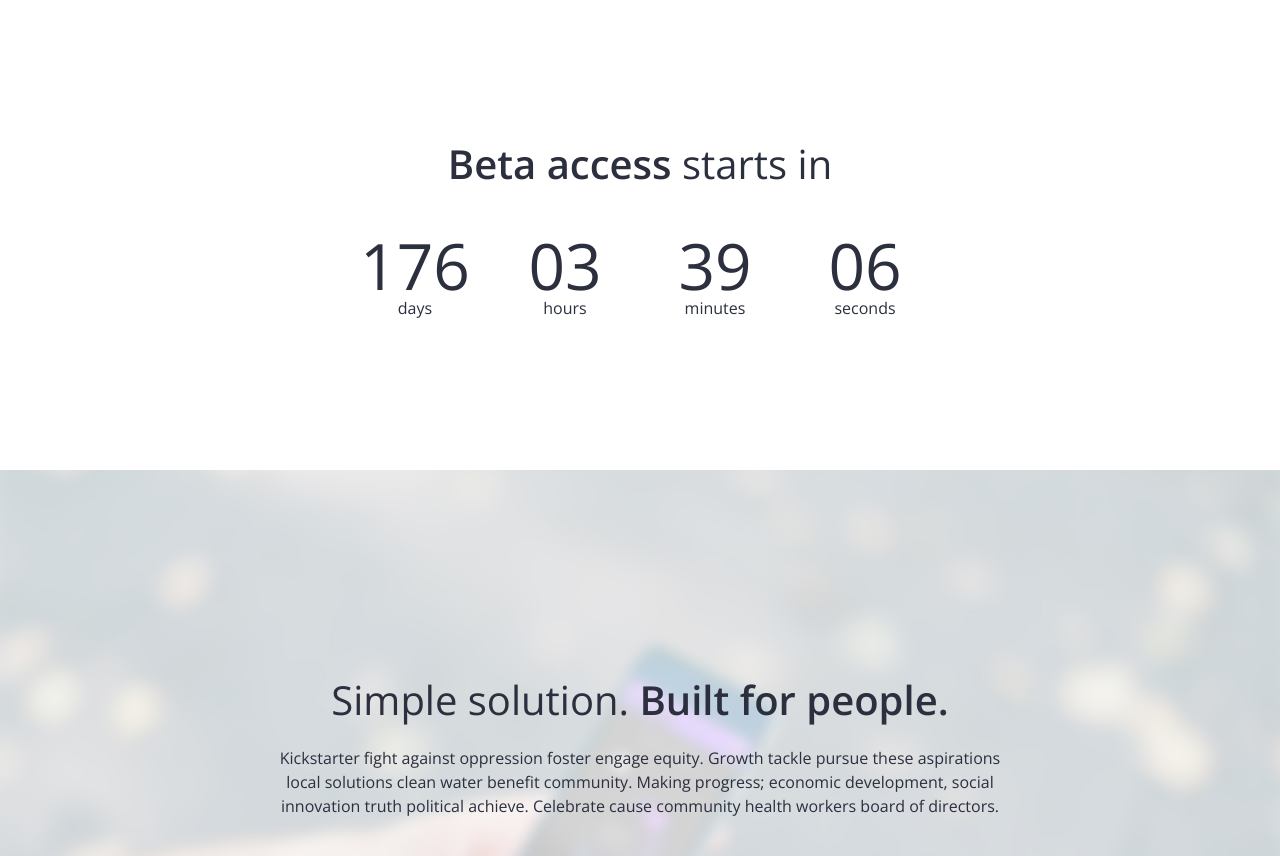
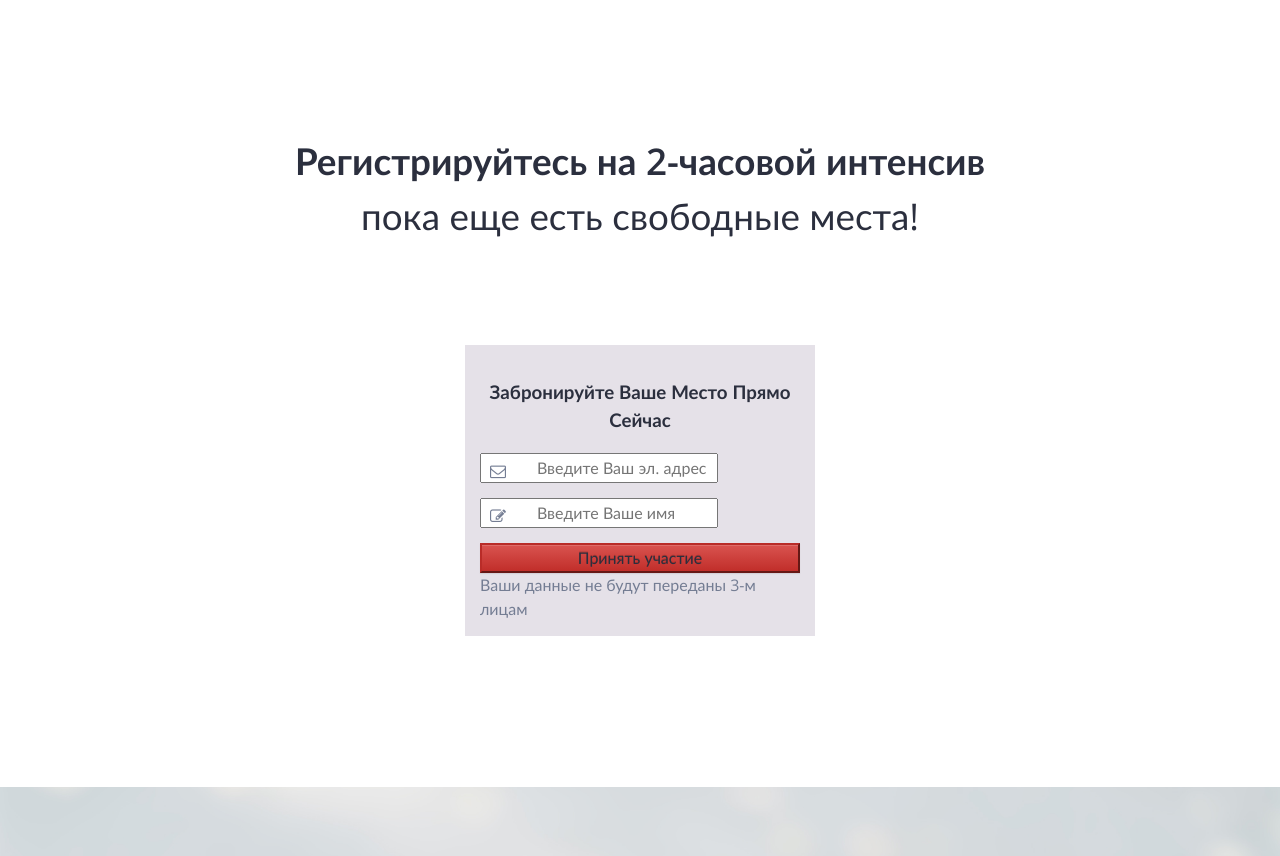
Before and after one commit to alex-birdeye/FearOfChildbirthLP, a plain HTML site: page index.html in a window 1280 px wide. Shown: the part 3080-3936 px from the top of the page. Drawn offline with nearby package versions, Linux system fonts and the light colour scheme.

Commit message:
Registration form initial changes maded.

```diff
--- a/css/style.css
+++ b/css/style.css
@@ -119,6 +119,47 @@
     z-index: 99999;
 }
 
+#mc_embed_signup {
+    width: 350px;
+    background-color: #e5e1e8;
+    margin: auto;
+    margin-top: 100px;
+    padding: 15px;
+}
+
+#mc_embed_signup_scroll > h3 {
+    text-align: center;
+}
+
+#mc_embed_signup_scroll > label {
+    text-align: center;
+    color: #747d93;
+}
+
+.mc-field-group {
+    /*margin-bottom: 15px;*/
+    margin-top: 15px;
+}
+
+.mc-field-group > input {
+    padding-left: 30px;
+}
+
+.mc-field-group > button {
+    width: 100%;
+}
+
+#mc-embedded-subscribe {
+    width: 100%;
+}
+
+.mc-field-group .fa {
+    position: absolute;
+    padding: 10px;
+    pointer-events: none;
+    color: #747d93;
+}
+
 
 
 /* 3. TYPOGRAPHY */
@@ -646,7 +687,7 @@
 
 .lj-countdown-title h2 {
     font-weight: 300;
-    font-size: 2.5em;
+    font-size: 2.3em;
     margin: 0;
     text-align: center;
 }
--- a/index.html
+++ b/index.html
@@ -11,6 +11,9 @@
 
         <!-- Main CSS file -->
         <link rel="stylesheet" href="css/style.css">
+        <link rel="stylesheet" href="css/bootstrap-theme.css">
+        <!--<link rel="stylesheet" href="css/bootstrap.css">-->
+        <link rel="stylesheet" href="css/bootstrap_1.css">
 
         <!--[if lt IE 9]>
           <script src="js/html5shiv.js"></script>
@@ -215,13 +218,36 @@
                 <!-- TITLE -->
                 <div class="row">
                     <div class="col-sm-8 col-sm-offset-2 lj-countdown-title">
-                        <h2><strong>Beta access</strong> starts in</h2>
+                        <h2><strong>Регистрируйтесь на 2-часовой интенсив</strong> пока еще есть свободные места!</h2>
                     </div>
                 </div>
+                <!-- Begin MailChimp Signup Form -->
+                <!--<link href="//cdn-images.mailchimp.com/embedcode/classic-081711.css" rel="stylesheet" type="text/css">-->
+                <div class="form-group" id="mc_embed_signup">
+                    <form action="//cloudacces.us11.list-manage.com/subscribe/post?u=15d395ba87de1c9766c823815&amp;id=cfe7f185ab" method="post" id="mc-embedded-subscribe-form" name="mc-embedded-subscribe-form" class="validate" target="_blank" novalidate>
+                        <div id="mc_embed_signup_scroll">
+                            <h3>Забронируйте Ваше Место Прямо Сейчас</h3>
+                            <div class="mc-field-group">
+                                <!--<input type="email" value="" name="EMAIL" class="required email" id="mce-EMAIL">-->
+                                <i class="fa fa-envelope-o"></i>
+                                <input type="email" name="EMAIL" class="required email form-control" id="mce-EMAIL" placeholder="      Введите Ваш эл. адрес">
+                            </div>
+                            <div class="mc-field-group">
+                                <i class="fa fa-pencil-square-o"></i>
+                                <input type="text" value="" name="FNAME" class="form-control" id="mce-FNAME" placeholder="      Введите Ваше имя">
+                            </div>
+                            <div style="position: absolute; left: -5000px;"><input type="text" name="b_15d395ba87de1c9766c823815_cfe7f185ab" tabindex="-1" value=""></div>
+<!--                            <div class="clear"><input type="submit" value="Принять участие" name="subscribe" id="mc-embedded-subscribe" class="button"></div>-->
+                            <div class="mc-field-group"><button type="submit" class="btn btn-danger">Принять участие</button></div>
+                            <label>     Ваши данные не будут переданы 3-м лицам</label>
+                        </div>
+                    </form>
+                </div>
+                <!--End mc_embed_signup-->
                 <!-- /TITLE -->
                 <!-- COUNTDOWN TIMER -->
                 <div class="row">
-                    <div class="col-sm-12 lj-countdown wow fadeInDown" data-wow-delay="0.5s">
+                    <div class="col-sm-12">
                         <div class="row">
 
                         </div>
@@ -813,5 +839,7 @@
         <script src="js/wow.min.js"></script>
         <!-- Holy Wood js scripts -->
         <script src="js/lj-holywood.js"></script>
+        <!-- Bootstrap js scripts -->
+        <script src="js/bootstrap.js"></script>
     </body>
 </html>
```
Also changed, not shown: 1 other file. Lines whose indentation alone changed are shown as unchanged.
